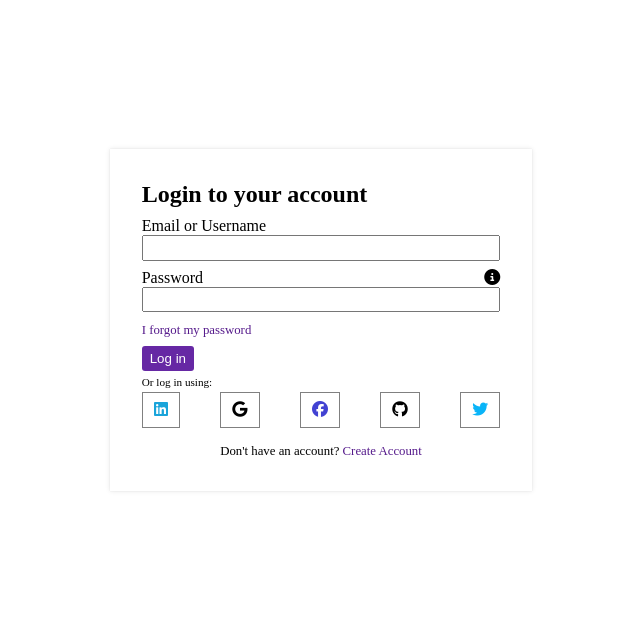
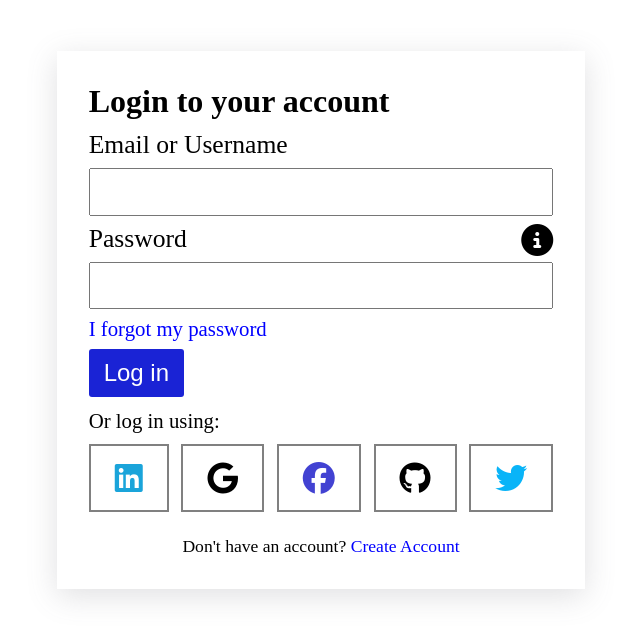
Before and after one commit to marusoft/flexbox, a plain HTML site: page flex-activity-class-1/index.html in a window 1280 px wide. Shown: the whole page, without its empty margins (319-959 px from the left). Drawn offline with Linux system fonts and the light colour scheme.

Commit message:
add color, padding and modify icons

```diff
--- a/flex-activity-class-1/index.html
+++ b/flex-activity-class-1/index.html
@@ -15,7 +15,7 @@
   <body>
     <section class="wrapper">
       <section class="container">
-        <h2 class="title">Login to your account</h2>
+        <h1 class="title">Login to your account</h1>
         <div class="inputs">
           <label for="">Email or Username</label>
           <input type="text" />
@@ -23,7 +23,7 @@
         <div class="inputs">
           <div class="password-wrapper">
             <label for="">Password</label>
-            <i class="fa fa-info-circle" aria-hidden="true"></i>
+            <i class="fa fa-info-circle fa-2x" aria-hidden="true"></i>
           </div>
           <input type="text" />
         </div>
@@ -35,20 +35,19 @@
         <div class="social-icon">
           <ul class="list">
             <li class="list-item">
-              <i class="fa fa-linkedin-square" aria-hidden="true"></i>
+              <i class="fa fa-linkedin-square fa-2x" aria-hidden="true"></i>
             </li>
             <li class="list-item">
-              <i class="fa fa-google" aria-hidden="true"></i>
-              <!-- <img src="./google.jpeg" alt="google"> -->
+              <i class="fa fa-google fa-2x" aria-hidden="true"></i>
             </li>
             <li class="list-item">
-              <i class="fa fa-facebook-official" aria-hidden="true"></i>
+              <i class="fa fa-facebook-official fa-2x" aria-hidden="true"></i>
             </li>
             <li class="list-item">
-              <i class="fa fa-github" aria-hidden="true"></i>
+              <i class="fa fa-github fa-2x" aria-hidden="true"></i>
             </li>
             <li class="list-item">
-              <i class="fa fa-twitter" aria-hidden="true"></i>
+              <i class="fa fa-twitter fa-2x" aria-hidden="true"></i>
             </li>
           </ul>
         </div>
--- a/flex-activity-class-1/style.css
+++ b/flex-activity-class-1/style.css
@@ -5,10 +5,9 @@
 }
 a{
   text-decoration: none;
+  color: blue;
 }
-img{
-  max-width: 50px;
-}
+
 .wrapper {
   display: flex;
   justify-content: center;
@@ -16,62 +15,65 @@ img{
   min-height: 80vh;
 }
 .container {
-  box-shadow: rgba(0, 0, 0, 0.1) 0px 0px 5px 0px,
-    rgba(0, 0, 0, 0.1) 0px 0px 1px 0px;
+  box-shadow: rgba(100, 100, 111, 0.2) 0px 7px 29px 0px;
   padding: 2rem;
 }
 .title{
   margin-bottom: .6rem;
+  font-size: 2rem;
+  font-weight: bold;
 }
 .inputs {
   display: flex;
   flex-direction: column;
   margin-bottom: .5rem;
 }
+label{
+  font-size: 1.6rem;
+  margin-bottom: 0.5rem;
+}
 input{
-  padding: .2rem;
+  padding: .9rem;
 }
-/* .forgot{
-  font-size: .8rem;
-  text-decoration: none;
-  color: blue;
-} */
+.forgot{
+  font-size: 1.3rem;
+}
 .btn{
-  padding: 5px 8px;
+  padding: 10px 15px;
   color: #fff;
-  background-color: rgb(102, 40, 164);
+  background-color: rgb(26, 35, 213);
   border: none;
   border-radius: 3px;
+  font-size: 1.5rem;
+  cursor: pointer;
 }
 .btn-wrapper{
   margin-top: .5rem;
 }
 .or{
-  font-size: .7rem;
-  margin: 0.3rem 0rem;
+  font-size: 1.3rem;
+  margin: 0.7rem 0rem;
 }
 .social-icon{
-  margin-bottom: 1rem;
+  margin-bottom: 1.5rem;
 }
 .list{
   list-style: none;
   display: flex;
-  gap: 2.5rem;
+  gap: .8rem;
 }
 .list-item{
-  border: 1.5px solid grey;
-  padding: .5rem .7rem;
+  border: 2px solid grey;
+  padding: 1rem 1.5rem;
+  cursor: pointer;
 }
 .account{
   text-align: center;
-  font-size: .8rem;
+  font-size: 1.1rem;
 }
 .password-wrapper{
   display: flex;
   justify-content: space-between;
-}
-.forgot{
-  font-size: .8rem;
 }
 .fa-linkedin-square{
   color: rgba(7, 156, 215, 0.922);
```
